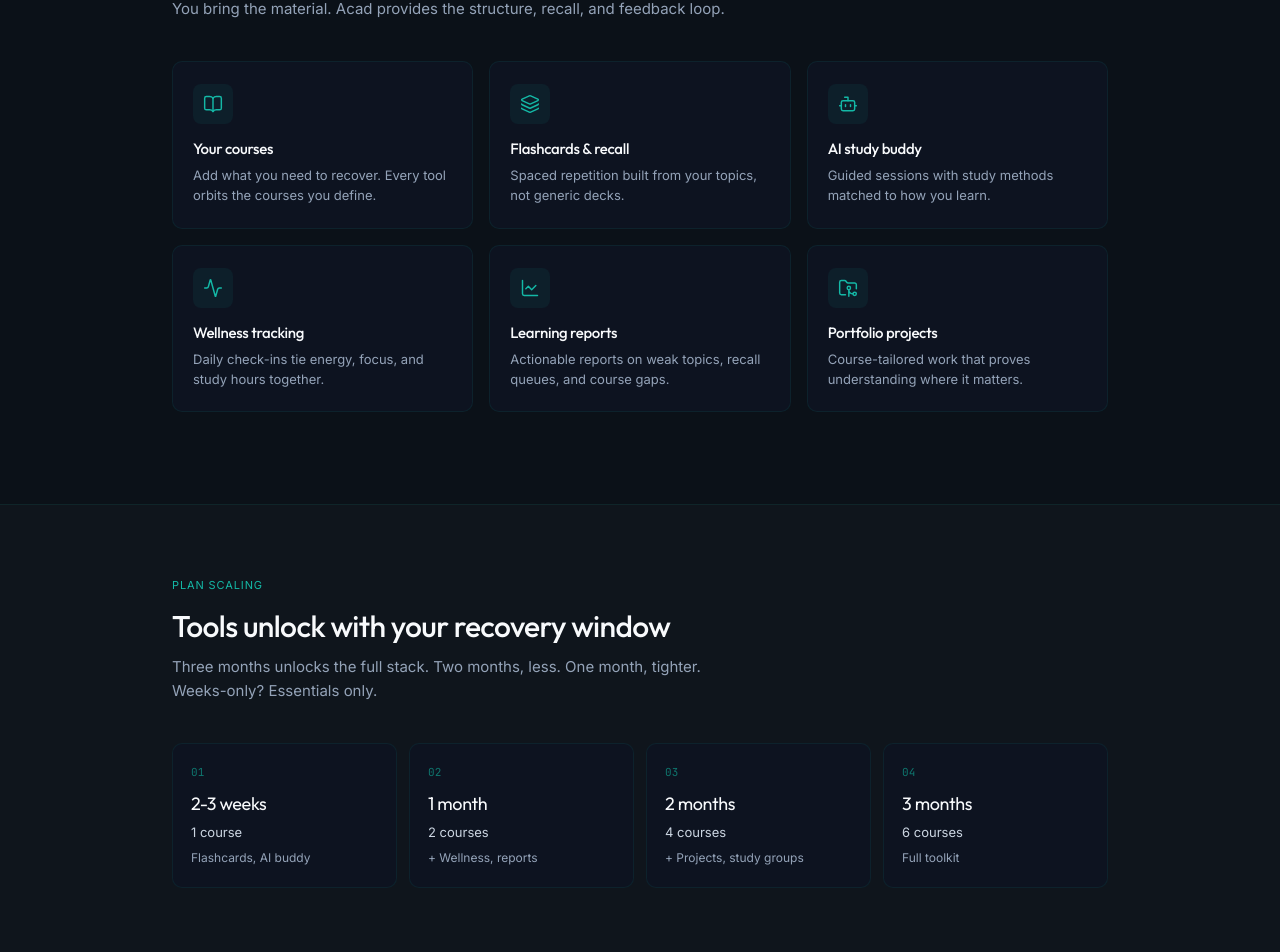
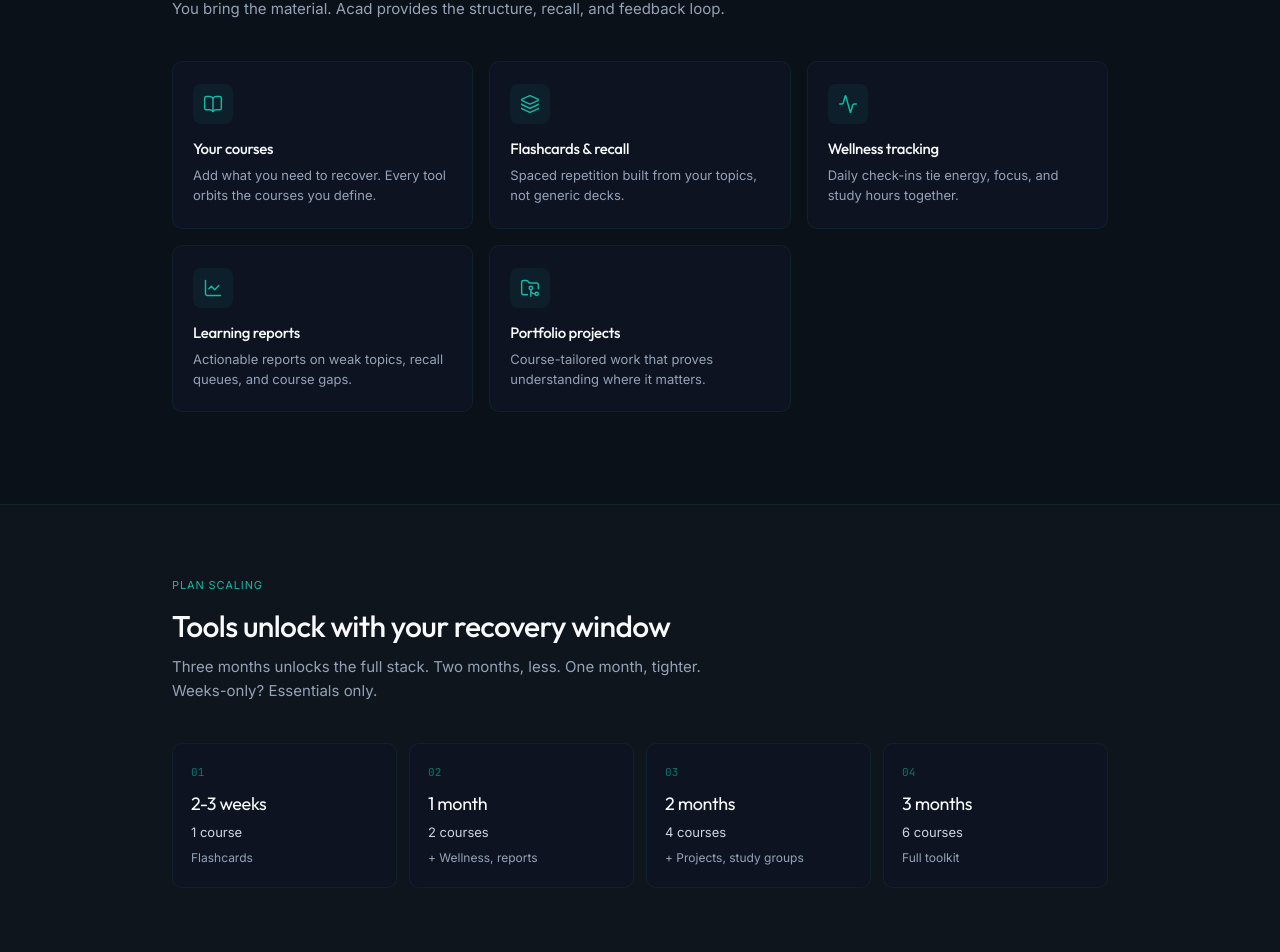
Before and after one commit to josephboama20-collab/acad-demo, a React (Vite) app: page / in a window 1280 px wide. Shown: the part 1898-2850 px from the top of the page. Built offline with nearby package versions, Linux system fonts and the light colour scheme; no server answers.

Commit message:
Deactivate AI Buddy from frontend navigation and routing

```diff
--- a/src/App.jsx
+++ b/src/App.jsx
@@ -15,7 +15,7 @@ import Projects from './pages/Projects.jsx';
 import Forge from './pages/Forge.jsx';
 import Reports from './pages/Reports.jsx';
 import Flashcards from './pages/Flashcards.jsx';
-import AIBuddy from './pages/AIBuddy.jsx';
+// [AI Buddy deactivated] import AIBuddy from './pages/AIBuddy.jsx';
 import HabitTracker from './pages/HabitTracker.jsx';
 import StudyGroups from './pages/StudyGroups.jsx';
 import StudyRoom from './pages/StudyRoom.jsx';
@@ -120,7 +120,7 @@ export default function App() {
 
   useEffect(() => {
     if (!user) return;
-    const gated = ['dashboard', 'courses', 'flashcards', 'ai-buddy', 'habit-tracker', 'semester-journey', 'reports', 'study-groups', 'study-room', 'projects', 'forge', 'settings', 'manage-plan'];
+    const gated = ['dashboard', 'courses', 'flashcards', 'habit-tracker', 'semester-journey', 'reports', 'study-groups', 'study-room', 'projects', 'forge', 'settings', 'manage-plan'];
     if (gated.includes(page) && page !== 'settings' && page !== 'manage-plan' && !enabledTools.includes(page) && page !== 'study-room') {
       try {
         sessionStorage.setItem(
@@ -164,7 +164,7 @@ export default function App() {
       )}
       {page === 'reports' && enabledTools.includes('reports') && <Reports setPage={navigate} />}
       {page === 'flashcards' && enabledTools.includes('flashcards') && <Flashcards setPage={navigate} />}
-      {page === 'ai-buddy' && enabledTools.includes('ai-buddy') && <AIBuddy setPage={navigate} />}
+      {/* [AI Buddy deactivated] {page === 'ai-buddy' && enabledTools.includes('ai-buddy') && <AIBuddy setPage={navigate} />} */}
       {page === 'habit-tracker' && enabledTools.includes('habit-tracker') && <HabitTracker />}
       {page === 'study-groups' && enabledTools.includes('study-groups') && <StudyGroups setPage={navigate} />}
       {page === 'study-room' && enabledTools.includes('study-groups') && (
--- a/src/components/Nav.jsx
+++ b/src/components/Nav.jsx
@@ -26,7 +26,7 @@ const NAV_ITEMS = [
   { key: 'courses', icon: BookOpen, label: 'Courses' },
   { key: 'semester-journey', icon: GraduationCap, label: 'Semester' },
   { key: 'flashcards', icon: Layers, label: 'Flashcards' },
-  { key: 'ai-buddy', icon: Bot, label: 'AI Buddy' },
+  // [AI Buddy deactivated] { key: 'ai-buddy', icon: Bot, label: 'AI Buddy' },
   { key: 'habit-tracker', icon: Activity, label: 'Wellness' },
   { key: 'study-groups', icon: Users, label: 'Groups' },
   null,
@@ -34,7 +34,7 @@ const NAV_ITEMS = [
   { key: 'reports', icon: ChartLine, label: 'Reports' },
 ];
 
-const MOBILE_TABS = ['dashboard', 'courses', 'flashcards', 'ai-buddy', 'study-groups'];
+const MOBILE_TABS = ['dashboard', 'courses', 'flashcards', /* [AI Buddy deactivated] 'ai-buddy', */ 'study-groups'];
 
 function NavMark() {
   return <img className="nav-mark-img" src="/favicon.svg" alt="" aria-hidden="true" width={28} height={28} />;
--- a/src/components/TutorialOverlay.jsx
+++ b/src/components/TutorialOverlay.jsx
@@ -52,6 +52,7 @@ const PAGE_GUIDES = {
       { title: 'Due Cards', body: 'Only study what is due today. Consistent daily sessions beat cramming with spaced repetition.' },
     ],
   },
+  /* [AI Buddy deactivated]
   'ai-buddy': {
     title: 'AI Buddy',
     steps: [
@@ -59,6 +60,7 @@ const PAGE_GUIDES = {
       { title: 'Context', body: 'The buddy sees your course history and grades — better answers come from more logged semesters.' },
     ],
   },
+  */
   'habit-tracker': {
     title: 'Wellness Tracker',
     steps: [
--- a/src/pages/Landing.jsx
+++ b/src/pages/Landing.jsx
@@ -17,14 +17,14 @@ import { setPreAccountPrefs } from '../utils/preAccountPrefs.js';
 const FEATURES = [
   { icon: BookOpen, title: 'Your courses', desc: 'Add what you need to recover. Every tool orbits the courses you define.' },
   { icon: Layers, title: 'Flashcards & recall', desc: 'Spaced repetition built from your topics, not generic decks.' },
-  { icon: Bot, title: 'AI study buddy', desc: 'Guided sessions with study methods matched to how you learn.' },
+  // [AI Buddy deactivated] { icon: Bot, title: 'AI study buddy', desc: 'Guided sessions with study methods matched to how you learn.' },
   { icon: Activity, title: 'Wellness tracking', desc: 'Daily check-ins tie energy, focus, and study hours together.' },
   { icon: ChartLine, title: 'Learning reports', desc: 'Actionable reports on weak topics, recall queues, and course gaps.' },
   { icon: FolderGit2, title: 'Portfolio projects', desc: 'Course-tailored work that proves understanding where it matters.' },
 ];
 
 const TIERS = [
-  { window: '2-3 weeks', courses: '1 course', tools: 'Flashcards, AI buddy' },
+  { window: '2-3 weeks', courses: '1 course', tools: 'Flashcards' /* [AI Buddy deactivated] removed AI buddy */ },
   { window: '1 month', courses: '2 courses', tools: '+ Wellness, reports' },
   { window: '2 months', courses: '4 courses', tools: '+ Projects, study groups' },
   { window: '3 months', courses: '6 courses', tools: 'Full toolkit' },
@@ -60,7 +60,7 @@ export default function Landing({ setPage }) {
     const summary = getPlanSummary({ duration }, 1);
     const toolLabels = {
       flashcards: 'Flashcards',
-      'ai-buddy': 'AI buddy',
+      // [AI Buddy deactivated] 'ai-buddy': 'AI buddy',
       'habit-tracker': 'Wellness',
       reports: 'Reports',
       projects: 'Projects',
```
